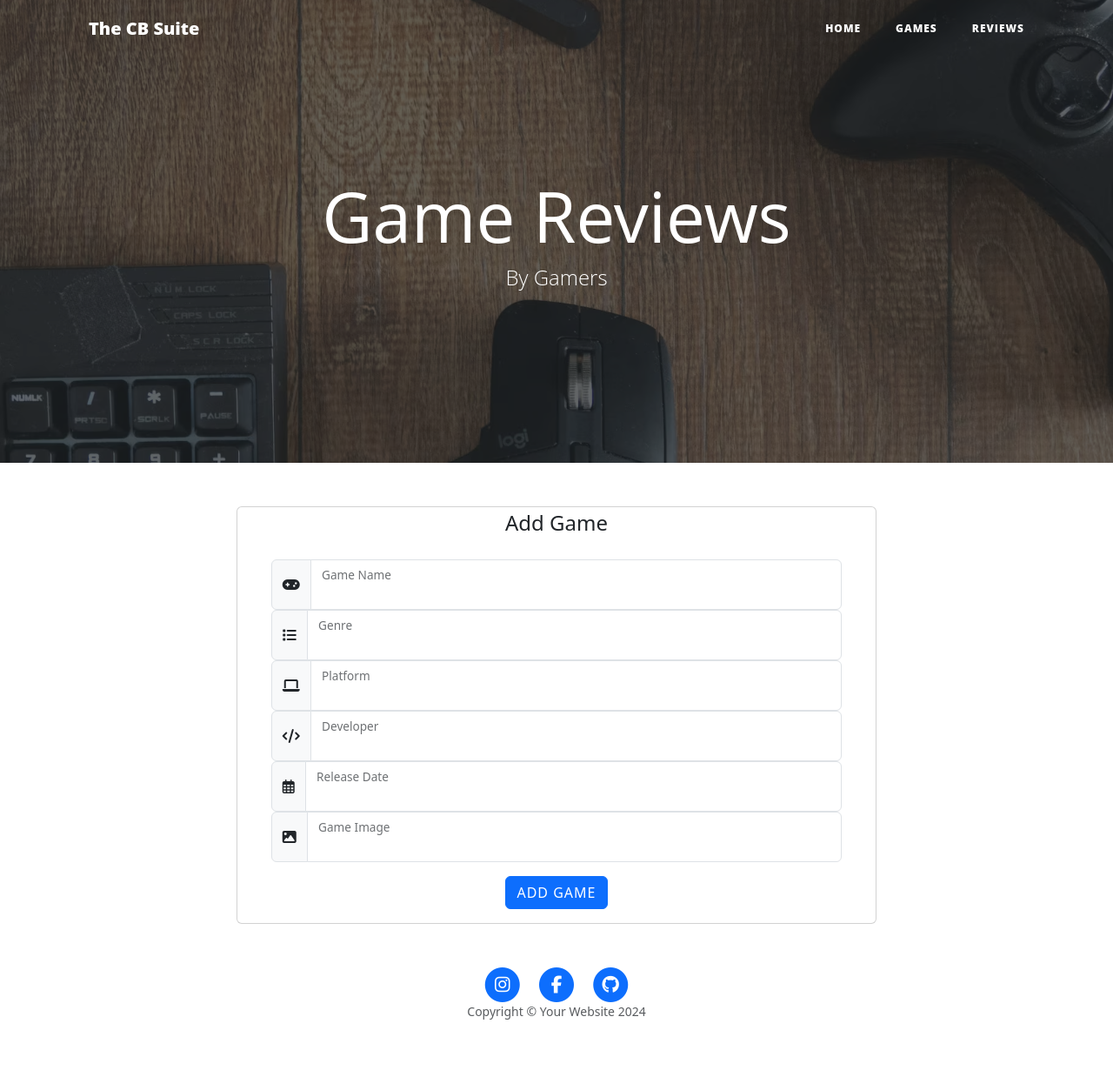
After one commit to Coder4916/The-CB-Suite, a Flask app: page /add_game in a window 1280 px wide. The commit adds this page. Shown: the whole page at 87% size. Run offline with Flask 2, Linux system fonts and the light colour scheme; some libraries are stand-ins or nearby versions.

Commit message:
add_game page reinstated to add games to elephant database on deployment

```diff
--- a/my_suite/routes.py
+++ b/my_suite/routes.py
@@ -15,6 +15,49 @@ def home():
 def games():
     games = list(Game.query.order_by(Game.name).all())
     return render_template("games.html", page_title="Games", games=games)
+
+
+#Function to render add_game template with a POST method to add game data
+@my_app.route("/add_game", methods=["GET", "POST"])
+def add_game():
+    if request.method == "POST":
+        game = Game(
+            name=request.form.get("name"),
+            genre=request.form.get("genre"),
+            platform=request.form.get("platform"),
+            developer=request.form.get("developer"),
+            release_date=request.form.get("release_date"),
+            image=request.form.get("image")
+        )
+        my_database.session.add(game)
+        my_database.session.commit()
+        return redirect(url_for("games"))
+    return render_template("add_game.html", page_title="Add Game")
+
+
+#Function to render edit_game template and gets the selected game to edit
+@my_app.route("/edit_game/<int:game_id>", methods=["GET", "POST"])
+def edit_game(game_id):
+    game = Game.query.get_or_404(game_id)
+    if request.method == "POST":
+        game.name = request.form.get("name"),
+        game.genre = request.form.get("genre"),
+        game.platform = request.form.get("platform"),
+        game.developer = request.form.get("developer"),
+        game.release_date = request.form.get("release_date"),
+        game.image = request.form.get("image")
+        my_database.session.commit()
+        return redirect(url_for("games"))
+    return render_template("edit_game.html", page_title="Edit game", game=game)
+
+
+#Function to delete_game
+@my_app.route("/delete_game/<int:game_id>")
+def delete_game(game_id):
+    game = Game.query.get_or_404(game_id)
+    my_database.session.delete(game)
+    my_database.session.commit()
+    return redirect(url_for("games"))
 
 
 # Function to render reviews template,
--- /dev/null
+++ b/my_suite/templates/add_game.html
@@ -0,0 +1,76 @@
+{% extends "base.html" %}
+{% block content %}
+
+<div class="row card container-fluid mx-auto" style="width:66%">
+    <fieldset>
+        <legend>{{ page_title }}</legend>
+        <form class="col form-card pt-3" method="POST" action="{{ url_for('add_game') }}">
+
+            <!-- Game name input -->
+            <div class="input-group">
+                <span class="input-group-text"><i class="fa-solid fa-gamepad"></i></span>
+                <div class="form-floating">
+                    <input type="text" name="name" class="form-control validate" id="name">
+                </input>
+                    <label for="name">Game Name</label>
+                </div>
+            </div>
+            <!-- Game genre input -->
+            <div class="input-group">
+                <span class="input-group-text"><i class="fa-solid fa-list"></i></span>
+                <div class="form-floating">
+                    <input id="genre" name="genre" class="validate form-control" required>
+                </input>
+                    <label for="game_id">Genre</label>
+                </div>
+            </div>
+            <!-- Game platform input -->
+            <div class="input-group">
+                <span class="input-group-text"><i class="fa-solid fa-laptop"></i></span>
+                <div class="form-floating">
+                    <input id="platform" name="platform" type="text" class="validate form-control" required>
+                </input>
+                    <label for="platform">Platform</label>
+                </div>
+            </div>
+            <!-- Game developer input -->
+            <div class="input-group">
+                <span class="input-group-text"><i class="fa-solid fa-code"></i></span>
+                <div class="form-floating">
+                    <input id="developer" name="developer" type="text" class="validate form-control" required>
+                </input>
+                    <label for="developer">Developer</label>
+                </div>
+            </div>
+            <!-- Game release date -->
+            <div class="input-group">
+                <span class="input-group-text"><i class="fa-regular fa-calendar-days prefix"></i></span>
+                <div class="form-floating">
+                    <input id="release_date" name="release_date" type="text" class="validate form-control" required>
+                </input>
+                    <label for="release_date">Release Date</label>
+                </div>
+            </div>
+            <!-- Game image -->
+            <div class="input-group">
+                <span class="input-group-text"><i class="fa-solid fa-image"></i></span>
+                <div class="form-floating">
+                    <input id="image" name="image" type="text" class="validate form-control" required>
+                </input>
+                    <label for="image">Game Image</label>
+                </div>
+            </div>
+            <!-- Game submit button -->
+            <div class="row">
+                <div class="col-sm-12 text-center p-3">
+                    <button type="submit" class="btn btn-large btn-primary">
+                        Add Game
+                    </button>
+                </div>
+            </div>
+        </form>
+    </fieldset>
+
+</div>
+
+{% endblock %}
--- a/my_suite/templates/base.html
+++ b/my_suite/templates/base.html
@@ -21,7 +21,7 @@
     <!-- Start Bootstrap Navbar -->
     <nav class="navbar navbar-expand-lg navbar-light fixed-top" id="mainNav">
         <div class="container">
-            <a class="navbar-brand" href="{{  url_for('games')}}">The CB Suite</a>
+            <a class="navbar-brand" href="{{  url_for('home')}}">The CB Suite</a>
             <button class="navbar-toggler navbar-toggler-right" type="button" data-toggle="collapse"
                 data-target="#navbarResponsive" aria-controls="navbarResponsive" aria-expanded="false"
                 aria-label="Toggle navigation">
@@ -32,13 +32,13 @@
                 <ul class="navbar-nav ml-auto">
                     <li class="nav-item">
                         <!--  -->
+                        <a class="nav-link" href="{{  url_for('home')}}">Home</a>
+                    </li>
+                    <li class="nav-item">
                         <a class="nav-link" href="{{  url_for('games')}}">Games</a>
                     </li>
                     <li class="nav-item">
-                        <a class="nav-link" href="{{  url_for('reviews')}}">Reviews</a>
-                    </li>
-                    <li class="nav-item">
-                        <a class="nav-link" href="{{ url_for('home') }}">Blog</a>
+                        <a class="nav-link" href="{{ url_for('reviews') }}">Reviews</a>
                     </li>
                 </ul>
             </div>
--- a/my_suite/templates/games.html
+++ b/my_suite/templates/games.html
@@ -1,5 +1,8 @@
 {% extends "base.html" %}
 {% block content %}
+
+<a type="button" href="{{ url_for('add_game') }}" class="btn btn-large btn-primary">Add
+  Game</a>
 
 <!-- Game card which displays all the game info from my_database-->
 <div id="row g-0 d-flex">
```
